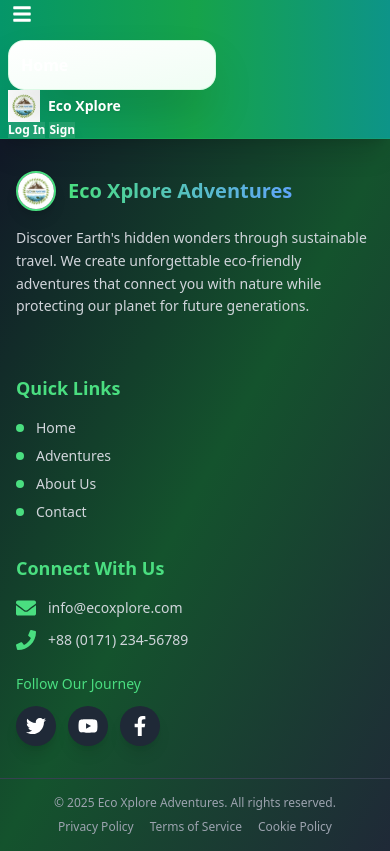
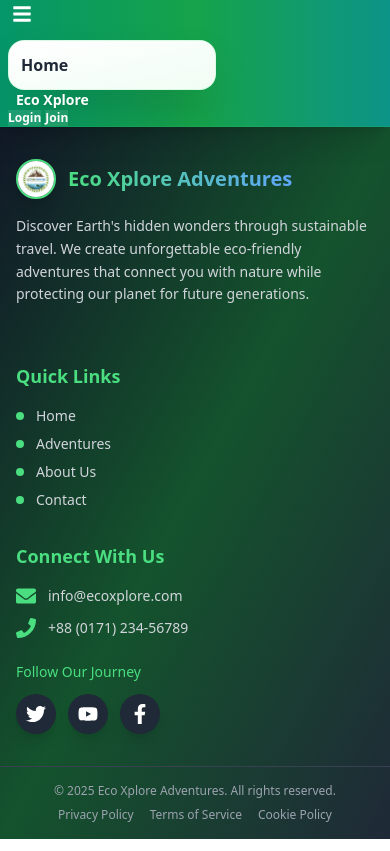
Before and after one commit to dmmalek/eco-xplore-adventures, a React (Vite) app: page /auth in a window 390 px wide. Built offline with nearby package versions, Linux system fonts and the light colour scheme; no server answers.

Commit message:
fixed some issues

```diff
--- a/src/component/Home/Banner.jsx
+++ b/src/component/Home/Banner.jsx
@@ -14,7 +14,7 @@ const Banner = () => {
   const data = useLoaderData();
   return (
     <div
-      className="hero min-h-[60vh] sm:min-h-[70vh] md:min-h-[80vh] lg:min-h-screen px-4 sm:px-6 lg:px-8 bg-cover bg-center bg-no-repeat w-full overflow-hidden"
+      className="hero min-h-[60vh] sm:min-h-[70vh] md:min-h-[80vh] lg:min-h-screen px-4 sm:px-6 lg:px-8 bg-cover bg-center bg-no-repeat w-full"
       style={{ backgroundImage: `url(${BannerBg})` }}
     >
       <div className="hero-content w-full max-w-full lg:max-w-7xl mx-auto flex-col-reverse md:flex-row-reverse lg:flex-row-reverse gap-6 sm:gap-8 md:gap-10 lg:gap-16">
--- a/src/component/Navbar.jsx
+++ b/src/component/Navbar.jsx
@@ -15,11 +15,21 @@ const Navbar = () => {
   const links = (
     <>
       <li>
-        <NavLink to="/">Home</NavLink>
+        <NavLink
+          to="/"
+          className="text-gray-800 lg:text-white hover:bg-green-100 lg:hover:bg-white/10 rounded-lg transition-colors duration-200"
+        >
+          Home
+        </NavLink>
       </li>
       {user && (
         <li>
-          <NavLink to="/myProfile">My Profile</NavLink>
+          <NavLink
+            to="/myProfile"
+            className="text-gray-800 lg:text-white hover:bg-green-100 lg:hover:bg-white/10 rounded-lg transition-colors duration-200"
+          >
+            My Profile
+          </NavLink>
         </li>
       )}
     </>
@@ -37,7 +47,8 @@ const Navbar = () => {
   };
 
   return (
-    <div className="navbar bg-gradient-to-r from-emerald-600 via-green-600 to-teal-600 backdrop-blur-md bg-opacity-95 text-white font-semibold shadow-xl transition-all duration-300 px-2 sm:px-4 lg:px-6 border-b border-green-500/20">
+    <div className="sticky top-0 w-full max-w-full z-50">
+      <div className="navbar bg-gradient-to-r from-emerald-600 via-green-600 to-teal-600 backdrop-blur-md bg-opacity-95 text-white font-semibold shadow-xl transition-all duration-300 px-2 sm:px-4 lg:px-6 border-b border-green-500/20 w-full max-w-full relative">
         <div className="navbar-start">
           <div className="dropdown">
             <div
@@ -49,35 +60,33 @@ const Navbar = () => {
             </div>
             <ul
               tabIndex={0}
-            className="menu menu-sm dropdown-content bg-gradient-to-br from-white to-green-50 rounded-2xl z-[1000] mt-3 w-52 p-3 shadow-2xl border border-green-200/50 backdrop-blur-sm"
+              className="menu menu-sm dropdown-content bg-gradient-to-br from-white to-green-50 rounded-2xl z-[10000] mt-3 w-52 p-3 shadow-2xl border border-green-200/50 backdrop-blur-sm"
             >
               {links}
             </ul>
           </div>
-        <div className="flex items-center space-x-2 sm:space-x-3">
+          <div className="flex items-center space-x-2 sm:space-x-3 min-w-0 flex-shrink">
             <img
               src={logo}
               alt="eco xplore adventures"
-            className="w-8 h-8 sm:w-10 sm:h-10 md:w-12 md:h-12"
+              className="w-5 h-5 hidden sm:block sm:w-10 sm:h-10 md:w-12 md:h-12 flex-shrink-0"
             />
-          <a className="text-sm sm:text-base md:text-lg lg:text-xl font-bold hidden xs:block text-white drop-shadow-sm">
+            <a className="text-xs md:text-balance sm:text-base md:text-lg lg:text-xl font-bold hidden xs:block text-white drop-shadow-sm truncate">
               Eco Xplore Adventures
             </a>
-          <a className="text-sm font-bold block xs:hidden text-white drop-shadow-sm">
+            <a className="text-sm font-bold block xs:hidden text-white drop-shadow-sm truncate">
               Eco Xplore
             </a>
           </div>
         </div>
         <div className="navbar-center hidden lg:flex">
-        <ul className="menu menu-horizontal px-1 text-base text-white">
-          {links}
-        </ul>
+          <ul className="menu menu-horizontal px-1 text-base">{links}</ul>
         </div>
-      <div className="navbar-end">
+        <div className="navbar-end min-w-0 flex-shrink">
           {user ? (
             <>
-            <div className="flex items-center space-x-1 sm:space-x-2 md:space-x-4">
-              <p className="hidden sm:block text-xs sm:text-sm md:text-base truncate max-w-24 sm:max-w-32 md:max-w-none text-green-100 font-medium">
+              <div className="flex items-center space-x-1 sm:space-x-2 md:space-x-4 min-w-0">
+                <p className="hidden sm:block text-xs sm:text-sm md:text-base truncate max-w-12 sm:max-w-16 md:max-w-20 text-green-100 font-medium">
                   {user?.displayName}
                 </p>
                 <NavLink
@@ -92,31 +101,32 @@ const Navbar = () => {
                 </NavLink>
 
                 <button
-                className="btn btn-sm sm:btn-md bg-white/10 hover:bg-white/20 text-white border-white/20 hover:border-white/30 font-semibold shadow-lg transition-all duration-300 text-xs sm:text-sm backdrop-blur-sm"
+                  className="btn btn-sm sm:btn-md bg-white/10 hover:bg-white/20 text-white border-white/20 hover:border-white/30 font-semibold shadow-lg transition-all duration-300 text-xs sm:text-sm backdrop-blur-sm whitespace-nowrap"
                   onClick={handleSignOut}
                 >
-                <span className="hidden sm:inline">Log Out</span>
-                <span className="sm:hidden">Out</span>
+                  <span className="hidden xs:inline">Logout</span>
+                  <span className="xs:hidden">Out</span>
                 </button>
               </div>
             </>
           ) : (
-          <div className="flex space-x-1 sm:space-x-2">
+            <div className="flex space-x-1 sm:space-x-2 flex-shrink-0 overflow-hidden">
               <NavLink
-              className="btn btn-sm sm:btn-md bg-white/10 hover:bg-white/20 text-white border-white/20 hover:border-white/30 font-semibold shadow-lg transition-all duration-300 text-xs sm:text-sm backdrop-blur-sm"
+                className="btn btn-sm sm:btn-md bg-white/10 hover:bg-white/20 text-white border-white/20 hover:border-white/30 font-semibold shadow-lg transition-all duration-300 text-xs sm:text-sm backdrop-blur-sm flex-shrink-0 whitespace-nowrap"
                 to="/auth/login"
               >
-              Log In
+                Login
               </NavLink>
               <NavLink
-              className="btn btn-sm sm:btn-md bg-white/10 hover:bg-white/20 text-white border-white/20 hover:border-white/30 font-semibold shadow-lg transition-all duration-300 text-xs sm:text-sm backdrop-blur-sm"
+                className="btn btn-sm sm:btn-md bg-white/10 hover:bg-white/20 text-white border-white/20 hover:border-white/30 font-semibold shadow-lg transition-all duration-300 text-xs sm:text-sm backdrop-blur-sm flex-shrink-0 whitespace-nowrap"
                 to="/auth/register"
               >
-              <span className="hidden sm:inline">Sign Up</span>
-              <span className="sm:hidden">Sign</span>
+                <span className="hidden xs:inline">Register</span>
+                <span className="xs:hidden">Join</span>
               </NavLink>
             </div>
           )}
+        </div>
       </div>
     </div>
   );
--- a/src/index.css
+++ b/src/index.css
@@ -51,7 +51,6 @@ img {
 /* Fix potential navbar overflow */
 .navbar {
   max-width: 100vw;
-  overflow-x: hidden;
 }
 
 /* Fix any flex container overflow */
--- a/src/pages/Auth/Register.jsx
+++ b/src/pages/Auth/Register.jsx
@@ -52,7 +52,7 @@ const Register = () => {
   };
 
   return (
-    <div className="hero bg-base-200 min-h-screen px-4 py-8">
+    <div className="bg-base-200 min-h-screen px-4 py-8">
       <div className="w-full max-w-md">
         <div className="card bg-base-100 w-full shadow-2xl">
           <div className="card-body p-4 sm:p-6 md:p-8">
```
Lines whose indentation alone changed are shown as unchanged.
